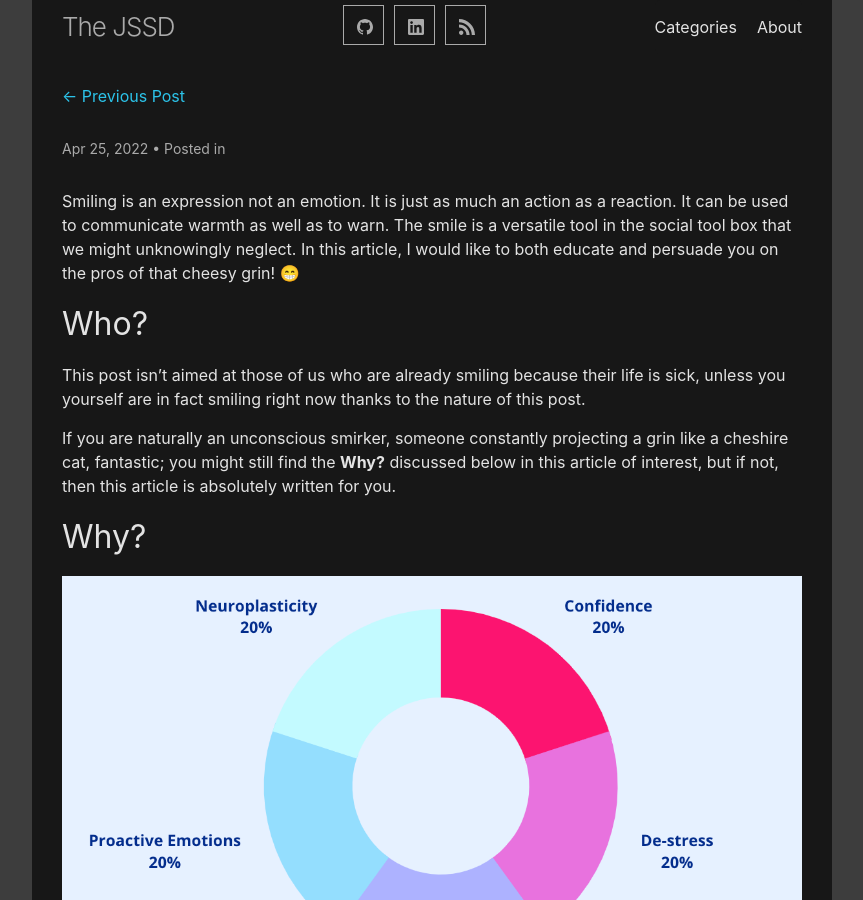
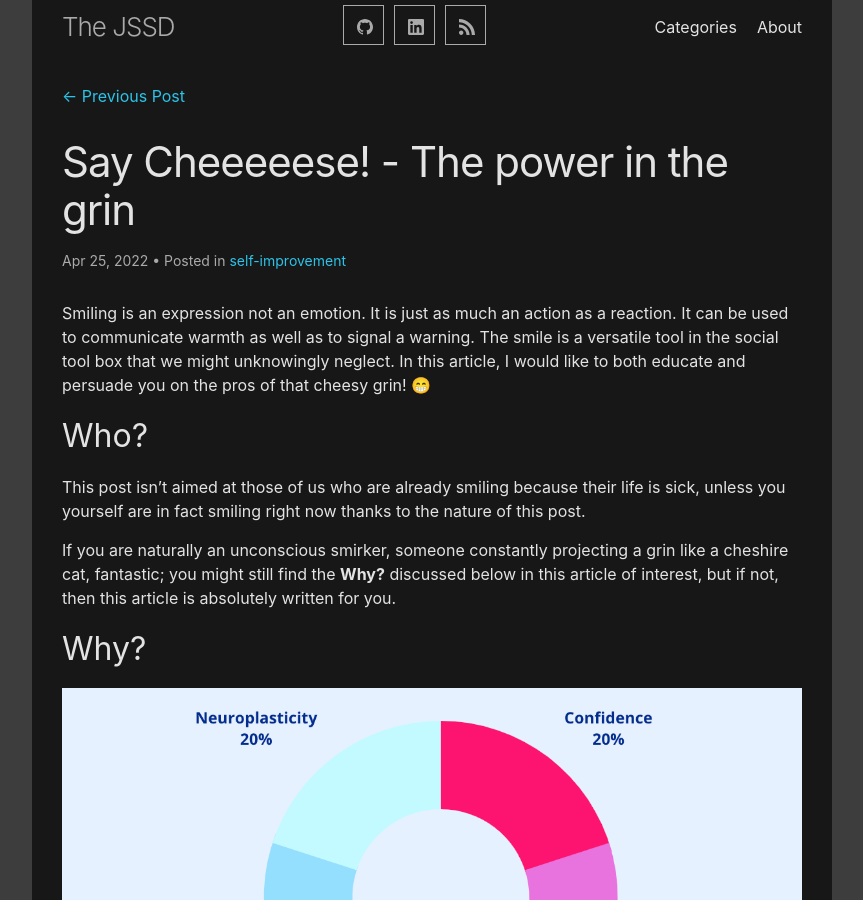
Before and after one commit to Dwonczykj/Dwonczykj.github.io, a Jekyll site: the page built from _posts/2022-04-25-the-power-in-the-grin.md, in a window 1280 px wide and 900 px high. Shown: the whole window, without its empty margins (208-1071 px from the left). Built offline with Jekyll 4.4.1, drawn with Linux system fonts in a browser that asks for light colours; our own code applies the rules of GitHub Pages for plain Markdown files; comment, search, counter and statistics services are not loaded.

Commit message:
Add third blog post - the power in the grin - edits

```diff
--- a/404.html
+++ b/404.html
@@ -22,4 +22,6 @@ layout: default
 
   <p><strong>Page not found :(</strong></p>
   <p>The requested page could not be found.</p>
+  <br />
+  <a href="{{site.url}}">Return home</a>
 </div>
--- a/_config.yml
+++ b/_config.yml
@@ -11,6 +11,7 @@
 # If you need help with YAML syntax, here are some quick references for you:
 # https://learn-the-web.algonquindesign.ca/topics/markdown-yaml-cheat-sheet/#yaml
 # https://learnxinyminutes.com/docs/yaml/
+# https://jekyllrb.com/docs/variables/
 #
 # Site settings
 # These are used to personalize your new site. If you look in the HTML files,
--- a/_includes/header.html
+++ b/_includes/header.html
@@ -1,7 +1,7 @@
 <header class="site-header">
 
     <div class="wrapper">
-        <a class="site-title" rel="author" href="{{ " /" | relative_url }}">{{ site.title | escape }}</a>
+        <a class="site-title" rel="author" href="{{ site.url | relative_url }}">{{ site.title | escape }}</a>
 
         <nav class="site-nav">
             <input type="checkbox" id="nav-trigger" class="nav-trigger" />
--- a/_posts/2022-04-25-the-power-in-the-grin.md
+++ b/_posts/2022-04-25-the-power-in-the-grin.md
@@ -1,10 +1,10 @@
 ---
 layout: post
-title: "Say Cheeeeese!" - The power in the grin
+title: Say Cheeeeese! - The power in the grin
 categories: [self-improvement]
 comments: true
 ---
-Smiling is an expression not an emotion. It is just as much an action as a reaction. It can be used to communicate warmth as well as to warn. The smile is a versatile tool in the social tool box that we might unknowingly neglect. In this article, I would like to both educate and persuade you on the pros of that cheesy grin! 😁
+Smiling is an expression not an emotion. It is just as much an action as a reaction. It can be used to communicate warmth as well as to signal a warning. The smile is a versatile tool in the social tool box that we might unknowingly neglect. In this article, I would like to both educate and persuade you on the pros of that cheesy grin! 😁
 
 ## Who?
 
@@ -29,8 +29,6 @@ Smiling is the same, but instead of your surroundings dictating to you, take con
     6. ...
 3. Combined with the above, smiling **lowers stress** and its effects are cumulatively beneficial the more days of proactively smiling that you achieve. If stress is one of the largest contributors to unhappiness, fatigue or weight issues in your life, then smiling on its own may be part of the solution.
 
----
-
 ## When?
 
 1. @ the first person you see every day
--- a/index.html
+++ b/index.html
@@ -11,6 +11,8 @@ layout: default
     {%- if page.list_title -%}
     <h2 class="post-list-heading">{{ page.list_title }}</h2>
     {%- endif -%}
+    <img src="https://imgs.xkcd.com/comics/nerd_sniping.png" alt="https://xkcd.com/356/" />
+    <br />
     <ul class="post-list">
         {%- for post in paginator.posts -%}
         <li>
--- a/test_file.txt
+++ /dev/null
@@ -1,3 +0,0 @@
-this is a test file for me to  start learaning vim.
-
-Lets add some new lines.
```
Also changed, not shown: about.markdown (+3 -17 lines), 2 other files.
